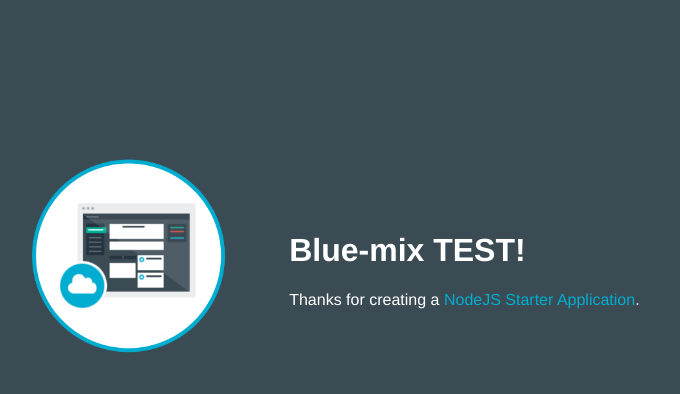
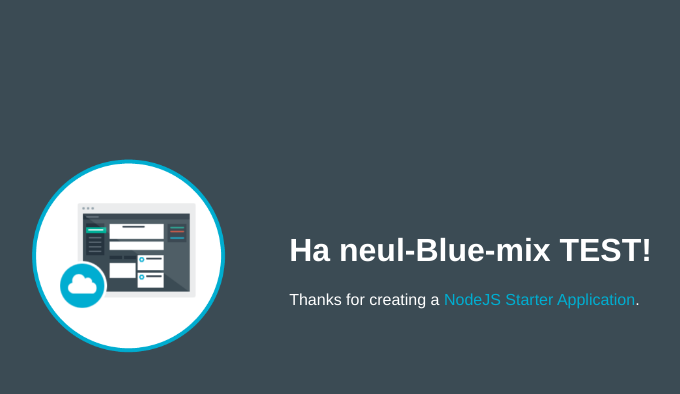
Before and after one commit to ZBhaenul/HN-Tset, a website: page public/index.html in a window 1280 px wide. Shown: the whole page, without its empty margins (253-933 px from the left). Drawn offline with Linux system fonts and the light colour scheme.

Commit message:
Update index.html

```diff
--- a/public/index.html
+++ b/public/index.html
@@ -16,7 +16,7 @@
           <img class = "newappIcon" src="images/newapp-icon.png">
         </td>
         <td>
-          <h1 id="message">Blue-mix TEST!</h1>
+          <h1 id="message">Ha neul-Blue-mix TEST!</h1>
           <p class='description'></p> Thanks for creating a <span class = "blue">NodeJS Starter Application</span>.
         </td>
       </tr>
```
